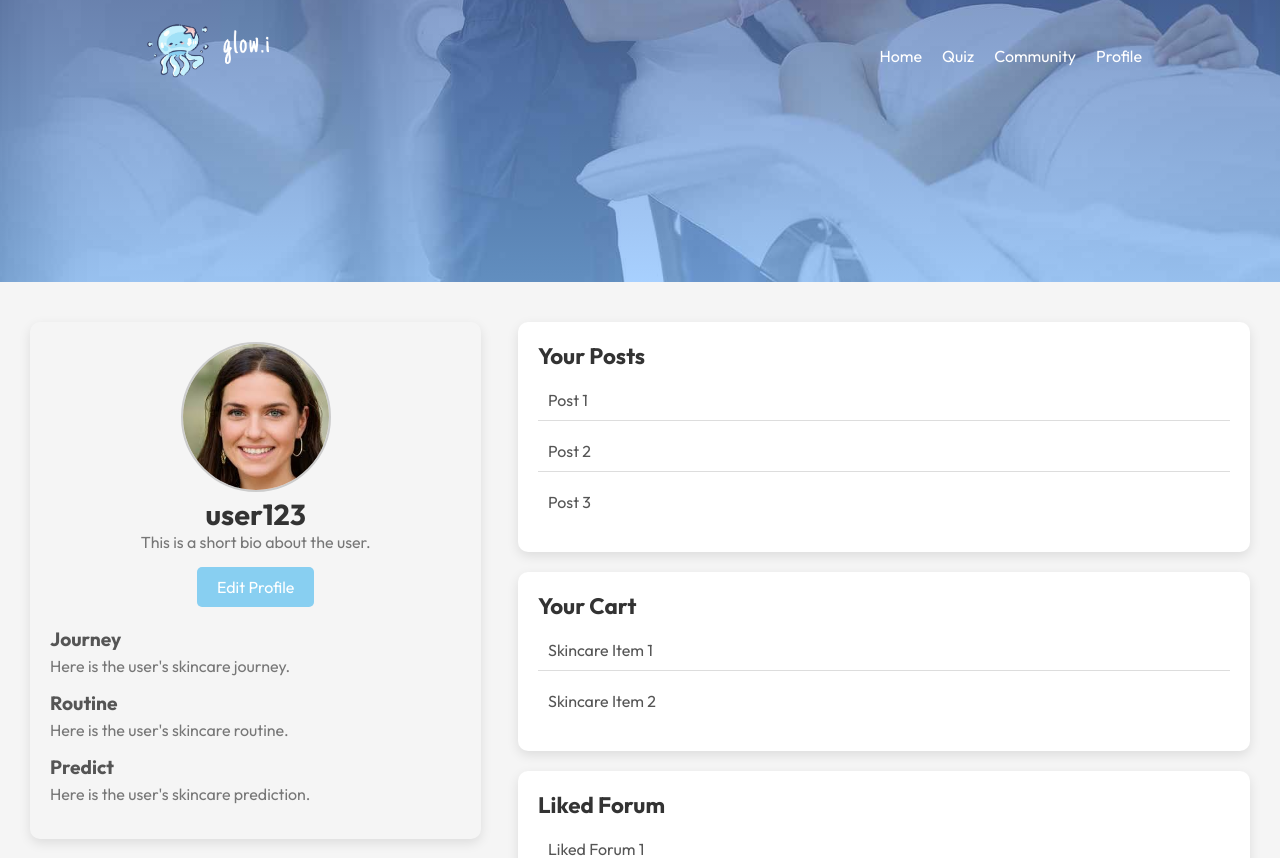
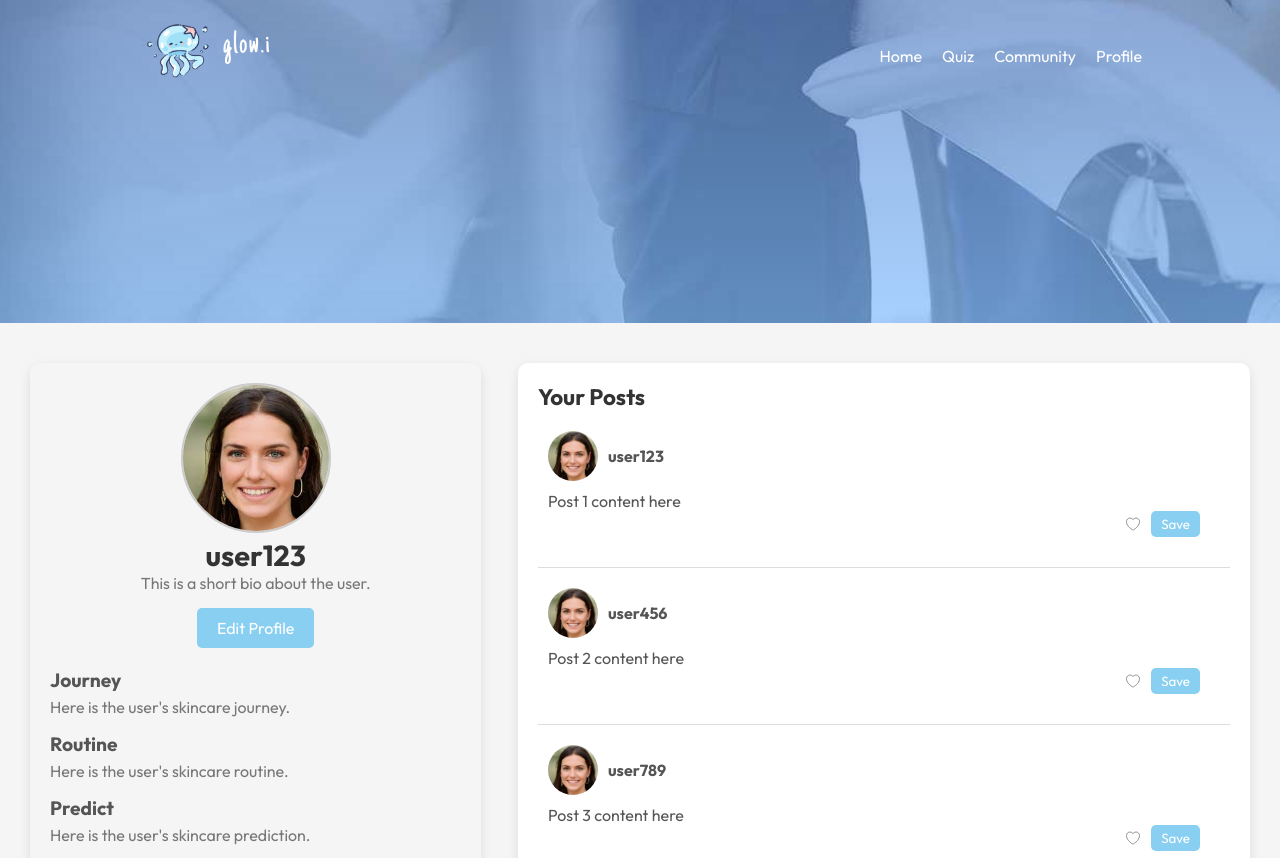
Before and after one commit to shanna-21/Glow.iWeb, a React (Vite) app: page /profile in a window 1280 px wide. Shown: the top 858 px of the page. Built offline with nearby package versions, Linux system fonts and the light colour scheme.

Commit message:
profile-post

```diff
--- a/package.json
+++ b/package.json
@@ -10,6 +10,8 @@
     "preview": "vite preview"
   },
   "dependencies": {
+    "@ionic/react": "^8.3.1",
+    "ionicons": "^7.4.0",
     "react": "^18.3.1",
     "react-datepicker": "^7.4.0",
     "react-dom": "^18.3.1",
--- a/src/components/Pages/Profile/Hero-profile/Hero-profile.css
+++ b/src/components/Pages/Profile/Hero-profile/Hero-profile.css
@@ -1,6 +1,6 @@
 .hero-profile{
     width: 100%;
-    min-height: 100vh;
+    min-height: 150vh;
     background: linear-gradient(rgba(8, 0, 58, 0.7),rgba(131, 189, 255, 0.7)), url('../../../../assets/derma.jpg');
     background-size: cover;
     background-position: cover;
--- /dev/null
+++ b/src/components/Pages/Profile/Posts/Posts.css
@@ -0,0 +1,100 @@
+.post-container {
+    background-color: white;
+    padding: 20px;
+    border-radius: 10px;
+    box-shadow: 0px 4px 12px rgba(0, 0, 0, 0.1);
+    margin-bottom: 20px;
+  }
+
+  .post-header {
+    display: flex;
+    align-items: center;
+    margin-bottom: 10px;
+  }
+
+  .post-profile-pic {
+    width: 40px;
+    height: 40px;
+    border-radius: 50%;
+    object-fit: cover;
+    margin-right: 10px;
+  }
+
+  .post-username {
+    font-size: 1.2rem;
+    font-weight: bold;
+    color: #333;
+  }
+
+  .post-content {
+    font-size: 1rem;
+    color: #555;
+    margin-bottom: 15px;
+  }
+
+  .post-actions {
+    display: flex;
+    gap: 10px;
+  }
+
+  .like-btn, .save-btn {
+    padding: 10px 15px;
+    border: none;
+    background-color: #88CFF1;
+    color: white;
+    border-radius: 5px;
+    cursor: pointer;
+    transition: background-color 0.3s ease;
+  }
+
+  .like-btn:hover, .save-btn:hover {
+    background-color: #67BCE5;
+  }
+
+  .large-font {
+    font-size: xxx-large;
+  }
+
+  .top-20 {
+    position: relative;
+    top: 20vh;
+  }
+
+  ion-icon.active {
+    animation: like 0.5s 1;
+    fill: red;
+    stroke: none;
+  }
+
+  ion-icon {
+    fill: transparent;
+    stroke: black;
+    stroke-width: 30;
+    transition: all 0.5s;
+  }
+
+  /* Standard rule */
+@keyframes like {
+    0% {
+        transform: scale(1);
+    }
+    90% {
+        transform: scale(1.2);
+    }
+    100% {
+        transform: scale(1.1);
+    }
+}
+
+/* WebKit-specific rule for older browsers */
+@-webkit-keyframes like {
+    0% {
+        transform: scale(1);
+    }
+    90% {
+        transform: scale(1.2);
+    }
+    100% {
+        transform: scale(1.1);
+    }
+}
--- a/src/components/Pages/Profile/User/User.css
+++ b/src/components/Pages/Profile/User/User.css
@@ -119,4 +119,76 @@
     border-radius: 50%;     /* Make the image circular */
     object-fit: cover;      /* Ensures the image fits within the circle without stretching */
     border: 2px solid #ccc; /* Optional: Add a border around the circle */
+  }
+
+  .post-item {
+    padding: 15px;
+    border-bottom: 1px solid #ddd;
+    display: flex;
+    flex-direction: column;
+    /* background-color: blue; */
+  }
+
+  .post-header {
+    display: flex;
+  align-items: center;
+  margin-bottom: 10px;
+  /* background-color: red; */
 }
+
+.post-profile-pict {
+  width: 50px;
+  height: 50px;
+  border-radius: 50%;
+  margin-right: 10px;
+}
+
+.post-actions {
+  display: flex;
+  justify-content: flex-start;
+  gap: 10px;
+  margin-right: 20px;
+  margin-bottom: 20px;
+  justify-content: right;
+  align-items: center;
+  /* margin: 10px; */
+  gap: 20px;
+  /* background-color: green; */
+}
+
+.like-btn, .save-btn {
+  background-color: #88CFF1;
+  color: white;
+  padding: 5px 10px;
+  border: none;
+  border-radius: 5px;
+  cursor: pointer;
+}
+
+/* IonIcon for the heart button */
+ion-icon {
+  fill: transparent;
+  stroke: black;
+  stroke-width: 20;
+  cursor: pointer;
+  transition: all 0.5s;
+}
+
+ion-icon.active {
+  fill: red;
+  stroke: none;
+}
+
+.post-actions {
+  display: flex;
+  gap: 10px;
+}
+
+.save-btn {
+  background-color: #88CFF1;
+  color: white;
+  padding: 5px 10px;
+  border: none;
+  border-radius: 5px;
+  cursor: pointer;
+}
--- a/src/components/Pages/Profile/User/User.jsx
+++ b/src/components/Pages/Profile/User/User.jsx
@@ -1,6 +1,8 @@
 import React, { useState } from "react";
 import './User.css'
 import profile_img from '../../../../assets/profile-img.jfif'
+import { IonIcon } from '@ionic/react';
+import { heart } from 'ionicons/icons';
 
 const User = () => {
     const [username] = useState("user123");
@@ -8,17 +10,27 @@ const User = () => {
     const [journey] = useState("Here is the user's skincare journey.");
     const [routine] = useState("Here is the user's skincare routine.");
     const [predict] = useState("Here is the user's skincare prediction.");
-    const [posts] = useState(["Post 1", "Post 2", "Post 3"]);
+    const [posts, setPosts] = useState([
+      { username: "user123", content: "Post 1 content here", liked: false },
+      { username: "user456", content: "Post 2 content here", liked: false },
+      { username: "user789", content: "Post 3 content here", liked: false }
+    ]);
     const [cartItems] = useState(["Skincare Item 1", "Skincare Item 2"]);
     const [likedForums] = useState(["Liked Forum 1", "Liked Forum 2"]);
     const [savedForums] = useState(["Saved Forum 1", "Saved Forum 2"]);
+
+    const handleLike = (index) => {
+        const updatedPosts = [...posts];
+        updatedPosts[index].liked = !updatedPosts[index].liked;
+        setPosts(updatedPosts);
+    };
 
     return (
       <div className="profile-page-container">
         {/* Left Side: User Info and Profile */}
         <div className="profile-section">
           <div className="profile-header">
-            <img src={profile_img} className="profile-pict"/>
+            <img src={profile_img} className="profile-pict" alt="profile"/>
             <h2 className="profile-username">{username}</h2>
             <p className="profile-bio">{bio}</p>
             <button className="edit-profile-btn">Edit Profile</button>
@@ -41,7 +53,21 @@ const User = () => {
             <h3>Your Posts</h3>
             <ul>
               {posts.map((post, index) => (
-                <li key={index}>{post}</li>
+                <li key={index} className="post-item">
+                  <div className="post-header">
+                    <img src={profile_img} alt="profile" className="post-profile-pict" />
+                    <h4>{post.username}</h4>
+                  </div>
+                  <p>{post.content}</p>
+                  <div className="post-actions">
+                    <IonIcon
+                      icon={heart}
+                      className={post.liked ? 'active' : ''}
+                      onClick={() => handleLike(index)}
+                    />
+                    <button className="save-btn">Save</button>
+                  </div>
+                </li>
               ))}
             </ul>
           </div>
@@ -77,4 +103,4 @@ const User = () => {
     );
 }
 
-export default User
+export default User;
```
Also changed, not shown: src/components/Pages/Profile/Posts/Posts.jsx (added, +43 -0 lines), 1 other file (tests, documents, lock files or other folders).
